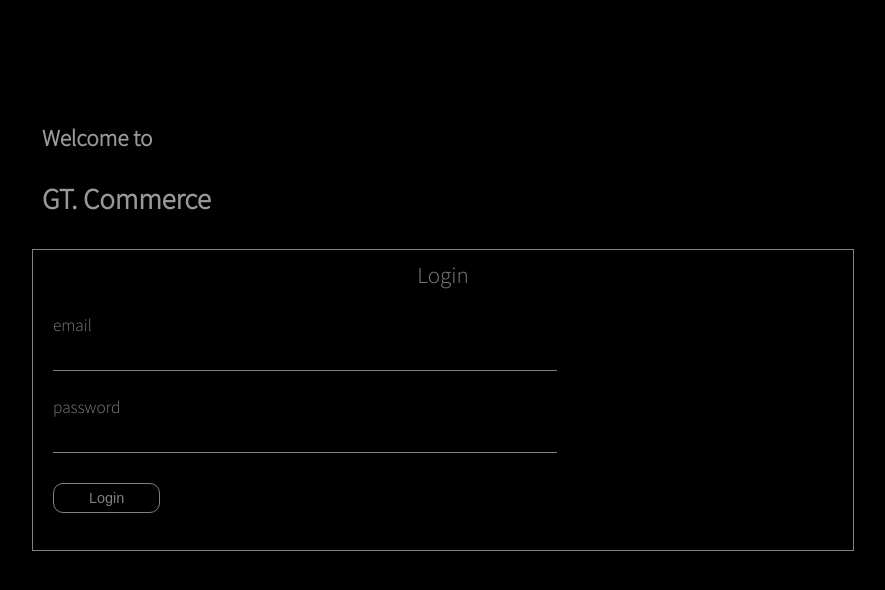
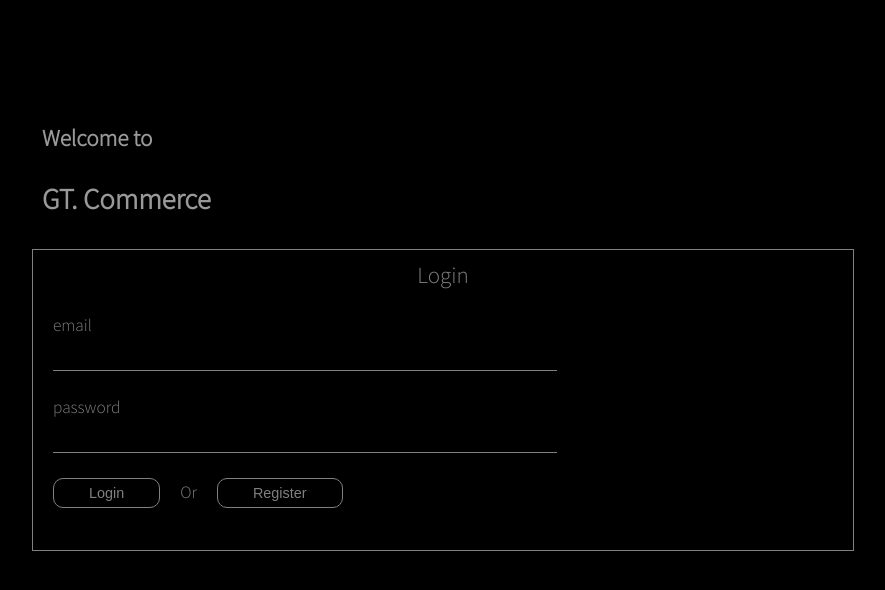
Before and after one commit to GabrielTakaki/e-commerce_TS, a React (Create React App) app in the folder client/: page /login in a window 1280 px wide. Shown: the top 590 px of the page, without its empty margins (8-893 px from the left). Built offline with nearby package versions, Linux system fonts and the light colour scheme.

Commit message:
register and login buttons style

```diff
--- a/client/src/screens/intials/Login.tsx
+++ b/client/src/screens/intials/Login.tsx
@@ -31,7 +31,10 @@ const Login: React.FC = () => {
             onChange={ (e) => setPassword(e.target.value) }
           />
         </label>
-        <button className="login__button" type="button">Login</button>
+        <div className="buttons"></div>
+        <button className="buttons__login" type="button">Login</button>
+        <span className="buttons__span">Or</span>
+        <button className="buttons__register" type="button">Register</button>
       </form>
       <img src="https://www.pngmart.com/files/11/E-Commerce-PNG-Free-Download.png" alt="e-commerce" className="login__img" />
     </div>
--- a/client/src/styles/screens/_Login.scss
+++ b/client/src/styles/screens/_Login.scss
@@ -63,17 +63,29 @@
     border-bottom: 1px solid #fff;
   }
 
-  &__button {
+}
+
+.buttons {
+  display: flex;
+  color: #fff;
+  margin-top: 25px;
+
+  &__span {
+    font-size: calc(0.6em + 0.6vw);
+    margin: 0 10px;
+    color: #fff;
+  }
+
+  &__login, &__register {
     background-color: transparent;
     border: 1px solid #fff;
     color: #fff;
     align-self: flex-start;
-    margin-left: 10px;
-    margin-top: 20px;
     font-size: calc(0.5em + 0.5vw);
     cursor: pointer;
     padding: 6px 35px;
     border-radius: 10px;
+    margin: 0 10px;
 
     &:hover {
       background-color: #fff;
--- a/client/src/styles/style.css
+++ b/client/src/styles/style.css
@@ -154,21 +154,34 @@
   border-bottom: 1px solid #fff;
 }
 
-.login__button {
+.buttons {
+  display: -webkit-box;
+  display: -ms-flexbox;
+  display: flex;
+  color: #fff;
+  margin-top: 25px;
+}
+
+.buttons__span {
+  font-size: calc(0.6em + 0.6vw);
+  margin: 0 10px;
+  color: #fff;
+}
+
+.buttons__login, .buttons__register {
   background-color: transparent;
   border: 1px solid #fff;
   color: #fff;
   -ms-flex-item-align: start;
       align-self: flex-start;
-  margin-left: 10px;
-  margin-top: 20px;
   font-size: calc(0.5em + 0.5vw);
   cursor: pointer;
   padding: 6px 35px;
   border-radius: 10px;
+  margin: 0 10px;
 }
 
-.login__button:hover {
+.buttons__login:hover, .buttons__register:hover {
   background-color: #fff;
   color: #000;
 }
```
Also changed, not shown: 1 other file (tests, documents, lock files or other folders).
